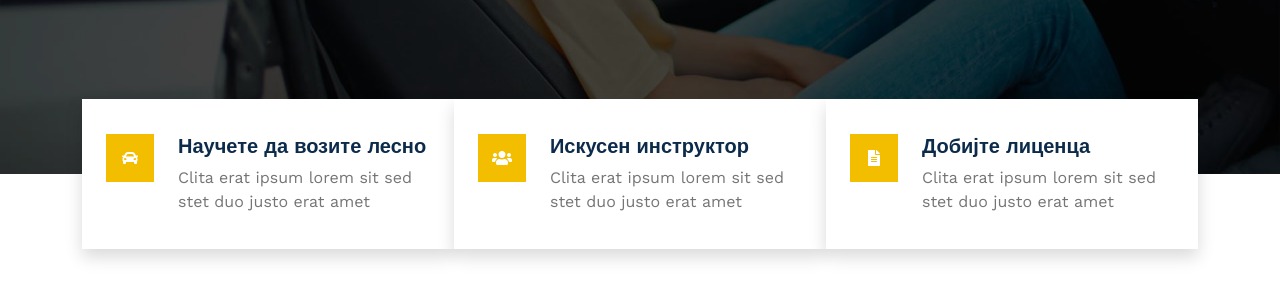
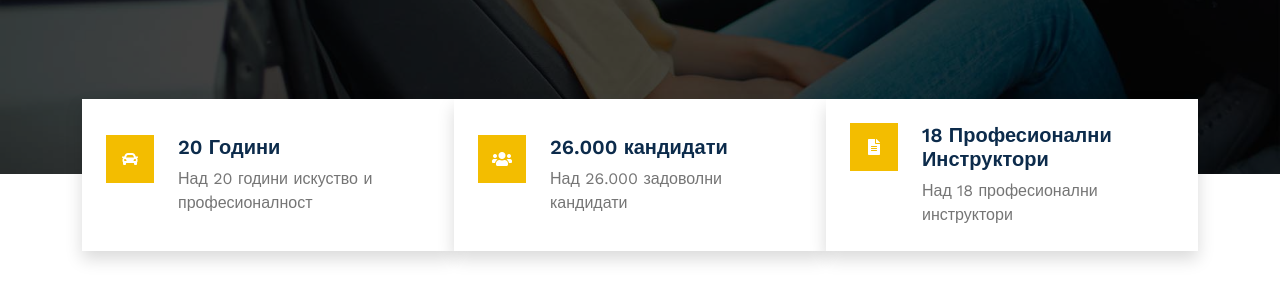
Before and after one commit to jusufab/Drvinig, a plain HTML site: page index.html in a window 1280 px wide. Shown: the part 664-966 px from the top of the page. Drawn offline with nearby package versions, Linux system fonts and the light colour scheme.

Commit message:
Update index.html

```diff
--- a/index.html
+++ b/index.html
@@ -148,6 +148,7 @@
     <!-- Carousel End -->
 
 
+
     <!-- Facts Start -->
     <div class="container-fluid facts py-5 pt-lg-0">
         <div class="container py-5 pt-lg-0">
@@ -159,8 +160,8 @@
                                 <i class="fa fa-car text-white"></i>
                             </div>
                             <div class="ps-4">
-                                <h5>Научете да возите лесно </h5>
-                                <span>Clita erat ipsum lorem sit sed stet duo justo erat amet</span>
+                                <h5>20 Години </h5>
+                                <span>Над 20 години искуство и професионалност</span>
                             </div>
                         </div>
                     </div>
@@ -172,8 +173,8 @@
                                 <i class="fa fa-users text-white"></i>
                             </div>
                             <div class="ps-4">
-                                <h5>Искусен инструктор</h5>
-                                <span>Clita erat ipsum lorem sit sed stet duo justo erat amet</span>
+                                <h5>26.000 кандидати</h5>
+                                <span>Над 26.000 задоволни кандидати</span>
                             </div>
                         </div>
                     </div>
@@ -185,8 +186,8 @@
                                 <i class="fa fa-file-alt text-white"></i>
                             </div>
                             <div class="ps-4">
-                                <h5>Добијте лиценца</h5>
-                                <span>Clita erat ipsum lorem sit sed stet duo justo erat amet</span>
+                                <h5>18 Професионални Инструктори</h5>
+                                <span>Над 18 професионални инструктори</span>
                             </div>
                         </div>
                     </div>
```
